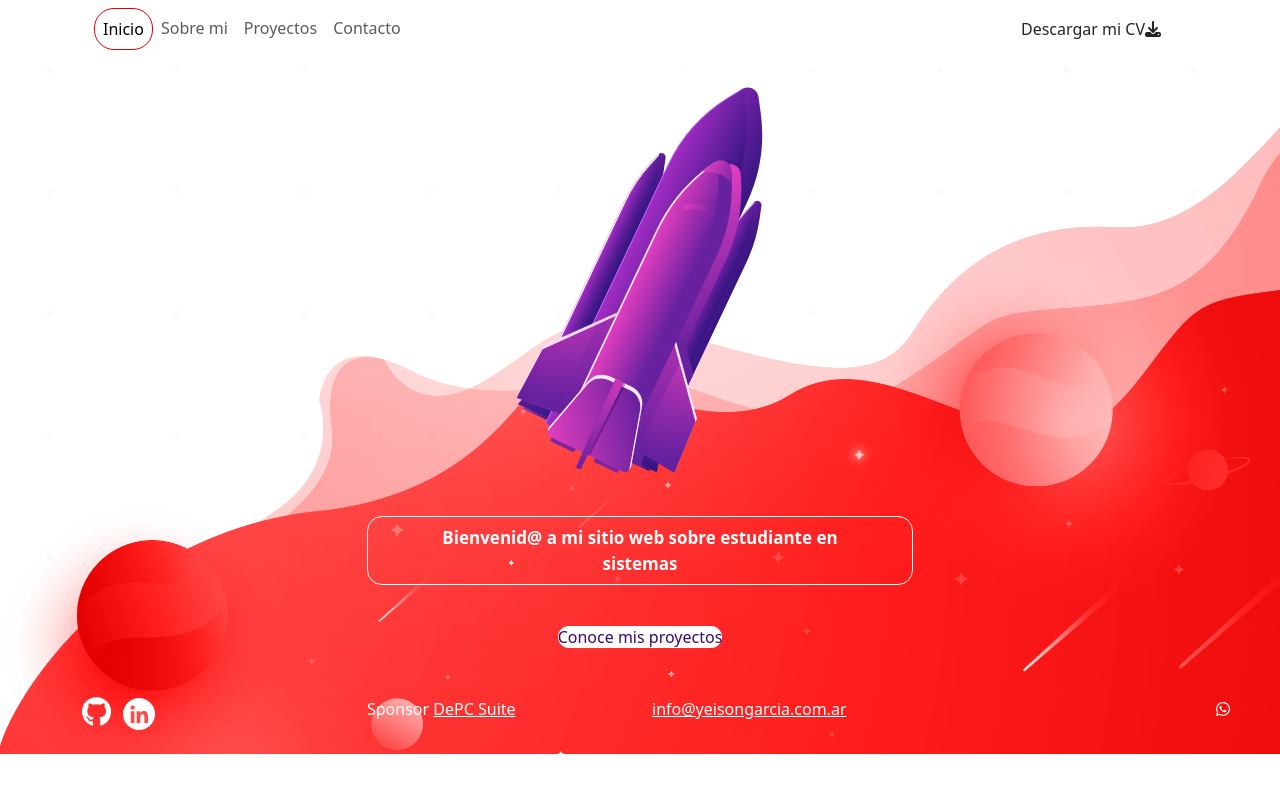
After one commit to Yeistyle11/portfolio, a PHP site: page /index.php in a window 1280 px wide. The commit adds this page. Run offline with PHP 8.4, Linux system fonts and the light colour scheme.

Commit message:
correccion

```diff
--- a/css/estilos.css
+++ b/css/estilos.css
@@ -2,6 +2,14 @@
 
 body {
     font-family: 'Montserrat', sans-serif;
+}
+
+nav a {
+    color: #282828;
+}
+nav .active {
+    border-radius: 20px;
+    border: 1px solid #E20000;
 }
 
 #contacto {
--- a/index.html
+++ b/index.php
@@ -1,3 +1,7 @@
+<?php
+    $pg = "inicio";
+?>
+
 <!DOCTYPE html>
 <html lang="es">
 
@@ -14,30 +18,7 @@
 
 <body id="inicio">
     <header class="container">
-        <nav class="navbar navbar-expand-md mb-4">
-            <div class="container-fluid">
-                <button class="navbar-toggler" type="button" data-bs-toggle="collapse" data-bs-target="#navbarCollapse"
-                    aria-controls="navbarCollapse" aria-expanded="false" aria-label="Toggle navigation">
-                    <span class="navbar-toggler-icon"></span>
-                </button>
-                <div class="collapse navbar-collapse" id="navbarCollapse">
-                    <ul class="navbar-nav me-auto mb-2 mb-md-0">
-                        <li class="nav-item">
-                            <a class="nav-link active" aria-current="page" href="index.html">Inicio</a>
-                        </li>
-                        <li class="nav-item">
-                            <a class="nav-link" href="sobre-mi.html">Sobre mi</a>
-                        </li>
-                        <li class="nav-item">
-                            <a class="nav-link" href="proyectos.html">Proyectos</a>
-                        </li>
-                        <li class="nav-item">
-                            <a class="nav-link" href="contacto.html">Contacto</a>
-                        </li>
-                    </ul>
-                </div>
-            </div>
-        </nav>
+        <?php include_once("menu.php"); ?>
     </header>
     <main class="container">
         <div class="row">
--- /dev/null
+++ b/menu.php
@@ -0,0 +1,27 @@
+<nav class="navbar navbar-expand-md mb-4">
+            <div class="container-fluid">
+                <button class="navbar-toggler" type="button" data-bs-toggle="collapse" data-bs-target="#navbarCollapse"
+                    aria-controls="navbarCollapse" aria-expanded="false" aria-label="Toggle navigation">
+                    <span class="navbar-toggler-icon"></span>
+                </button>
+                <div class="collapse navbar-collapse" id="navbarCollapse">
+                    <ul class="navbar-nav me-auto mb-2 mb-md-0">
+                        <li class="nav-item">
+                            <a class="nav-link <?php echo ($pg == "inicio")? "active": ""; ?>" href="index.php">Inicio</a>
+                        </li>
+                        <li class="nav-item">
+                            <a class="nav-link <?php echo ($pg == "sobre-mi")? "active": ""; ?>" href="sobre-mi.php">Sobre mi</a>
+                        </li>
+                        <li class="nav-item">
+                            <a class="nav-link <?php echo ($pg == "proyectos")? "active": ""; ?>" href="proyectos.php">Proyectos</a>
+                        </li>
+                        <li class="nav-item">
+                            <a class="nav-link <?php echo ($pg == "contacto")? "active": ""; ?>" href="contacto.php">Contacto</a>
+                        </li>
+                    </ul>
+                    <div class="d-inline">
+                        <a href="" class="btn btn-rojo px-4">Descargar mi CV<i class="fa-solid fa-download"></i></a>
+                    </div>
+                </div>
+            </div>
+        </nav>
```
Also changed, not shown: contacto.php (renamed from contacto.html, +7 -28 lines), proyectos.php (renamed from proyectos.html, +5 -24 lines), sobre-mi.php (renamed from sobre-mi.html, +6 -26 lines).
